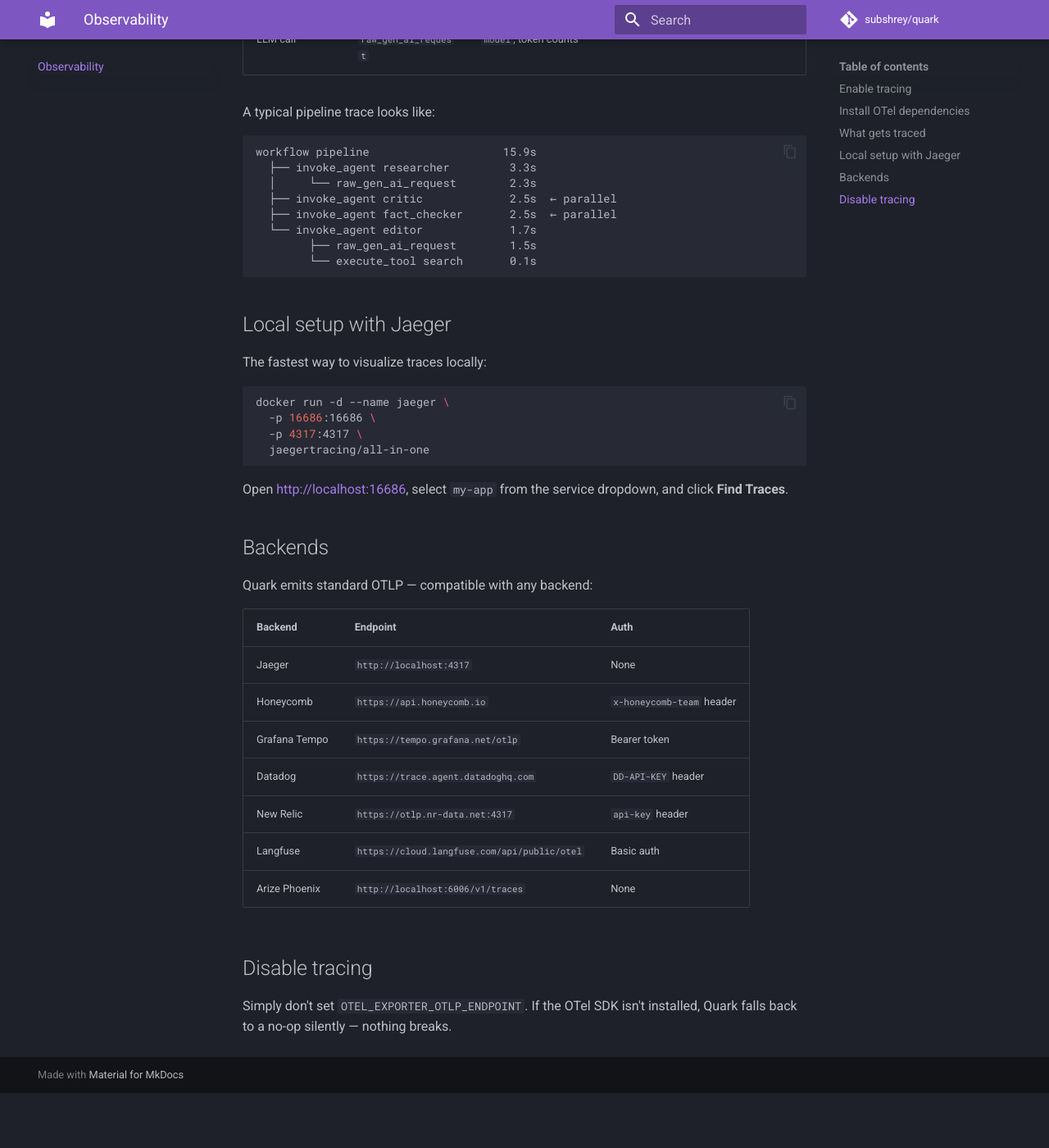
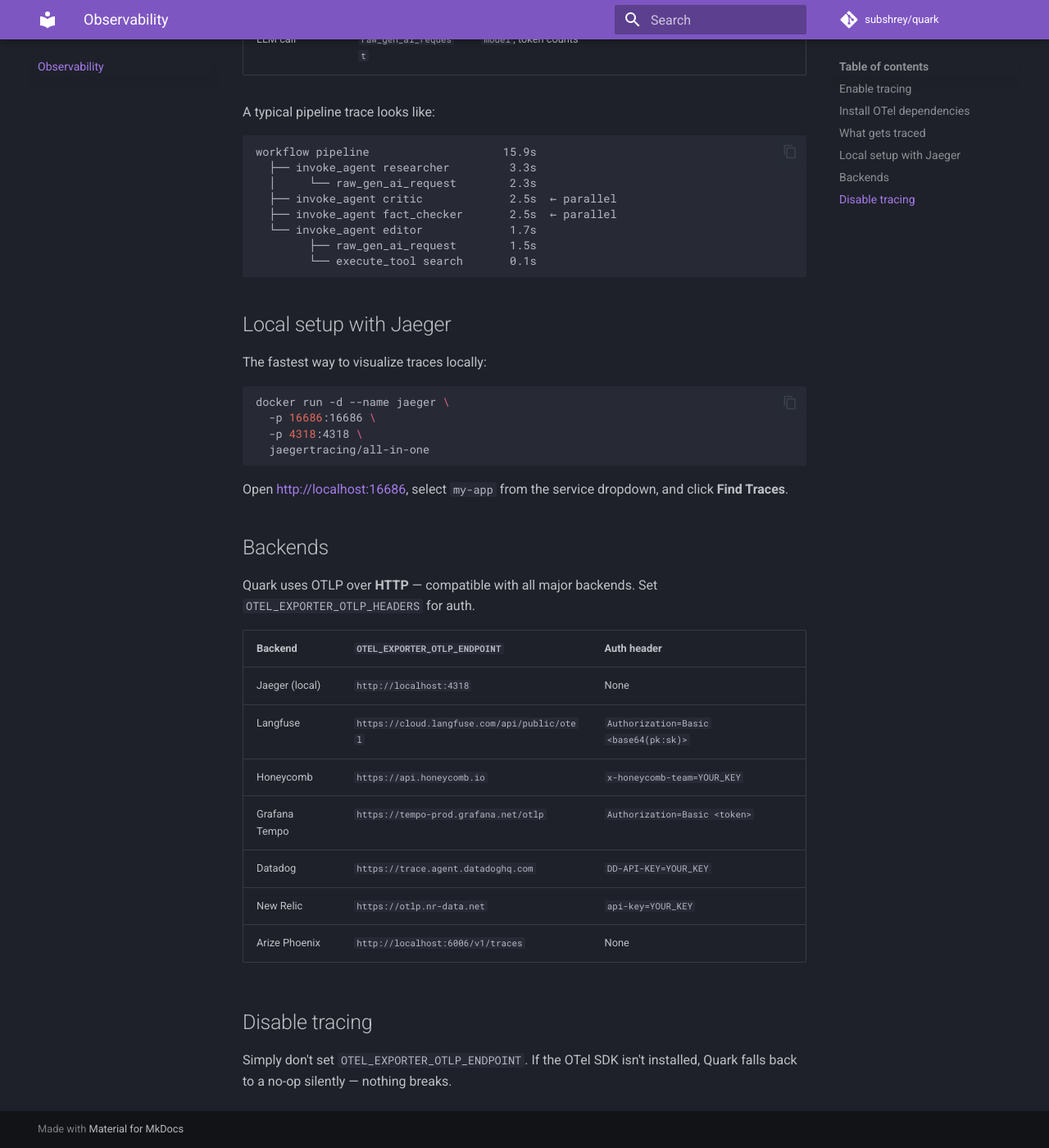
Before and after one commit to awslabs/quark-agents, an MkDocs documentation site: the page built from docs/observability.md, in a window 1280 px wide and 1400 px high, scrolled down 1050 px. Shown: the whole window at 82% size. Built offline with MkDocs 1.6.1 and Material for MkDocs 9.7.7, drawn with Linux system fonts in a browser that asks for light colours; before the commit the page ends 2383 px from its top, so only the background shows below that.

Commit message:
Switch to OTLP HTTP, auto workflow names, @tool decorator, 44 tests

````diff
--- a/docs/observability.md
+++ b/docs/observability.md
@@ -54,7 +54,7 @@
 ```bash
 docker run -d --name jaeger \
   -p 16686:16686 \
-  -p 4317:4317 \
+  -p 4318:4318 \
   jaegertracing/all-in-one
 ```
 
@@ -62,16 +62,16 @@
 
 ## Backends
 
-Quark emits standard OTLP — compatible with any backend:
+Quark uses OTLP over **HTTP** — compatible with all major backends. Set `OTEL_EXPORTER_OTLP_HEADERS` for auth.
 
-| Backend | Endpoint | Auth |
-|---------|----------|------|
-| Jaeger | `http://localhost:4317` | None |
-| Honeycomb | `https://api.honeycomb.io` | `x-honeycomb-team` header |
-| Grafana Tempo | `https://tempo.grafana.net/otlp` | Bearer token |
-| Datadog | `https://trace.agent.datadoghq.com` | `DD-API-KEY` header |
-| New Relic | `https://otlp.nr-data.net:4317` | `api-key` header |
-| Langfuse | `https://cloud.langfuse.com/api/public/otel` | Basic auth |
+| Backend | `OTEL_EXPORTER_OTLP_ENDPOINT` | Auth header |
+|---------|-------------------------------|-------------|
+| Jaeger (local) | `http://localhost:4318` | None |
+| Langfuse | `https://cloud.langfuse.com/api/public/otel` | `Authorization=Basic <base64(pk:sk)>` |
+| Honeycomb | `https://api.honeycomb.io` | `x-honeycomb-team=YOUR_KEY` |
+| Grafana Tempo | `https://tempo-prod.grafana.net/otlp` | `Authorization=Basic <token>` |
+| Datadog | `https://trace.agent.datadoghq.com` | `DD-API-KEY=YOUR_KEY` |
+| New Relic | `https://otlp.nr-data.net` | `api-key=YOUR_KEY` |
 | Arize Phoenix | `http://localhost:6006/v1/traces` | None |
 
 ## Disable tracing
--- a/pyproject.toml
+++ b/pyproject.toml
@@ -19,7 +19,7 @@
 ]
 otel = [
     "opentelemetry-sdk>=1.20.0",
-    "opentelemetry-exporter-otlp-proto-grpc>=1.20.0",
+    "opentelemetry-exporter-otlp-proto-http>=1.20.0",
 ]
 dev = [
     "pytest>=7.0",
````
Also changed, not shown: quark.py (+13 -3 lines), 1 other file.
